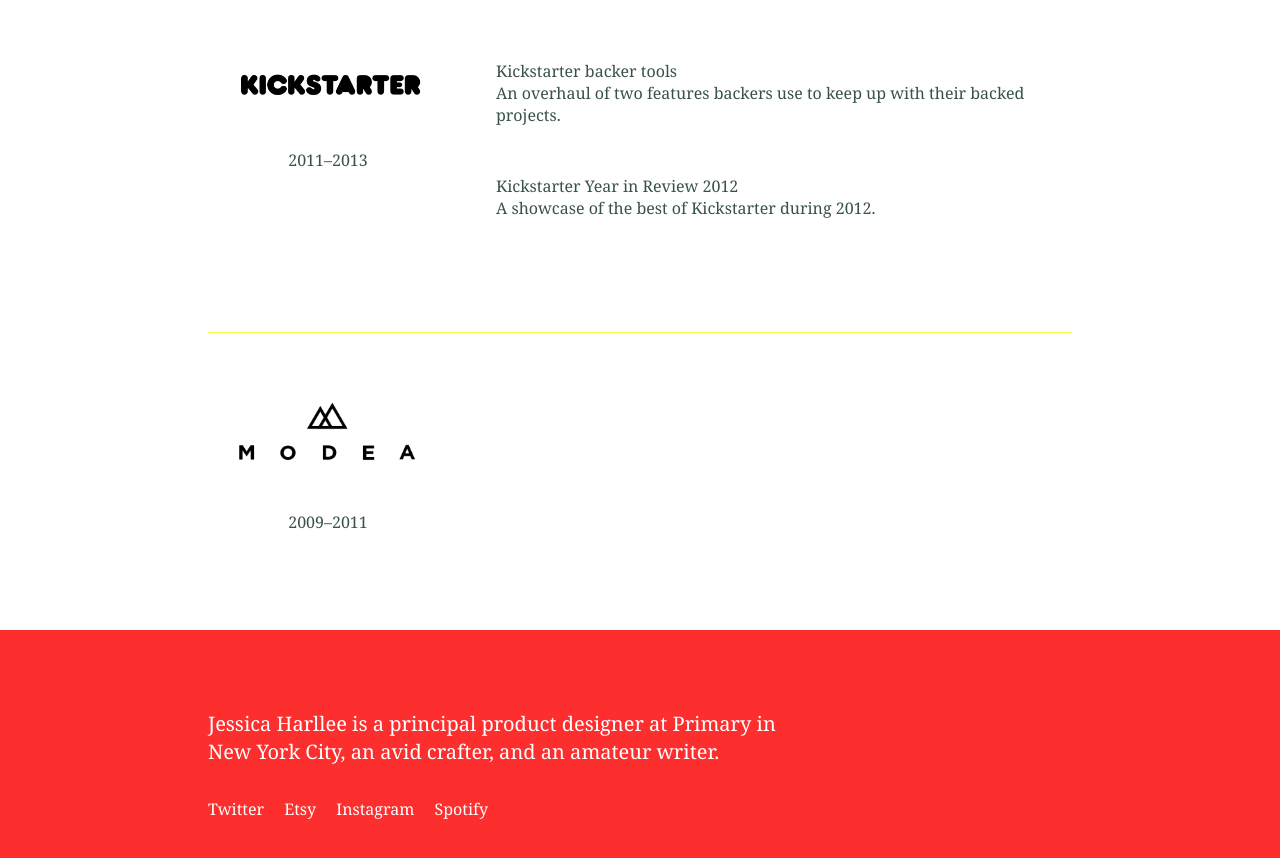
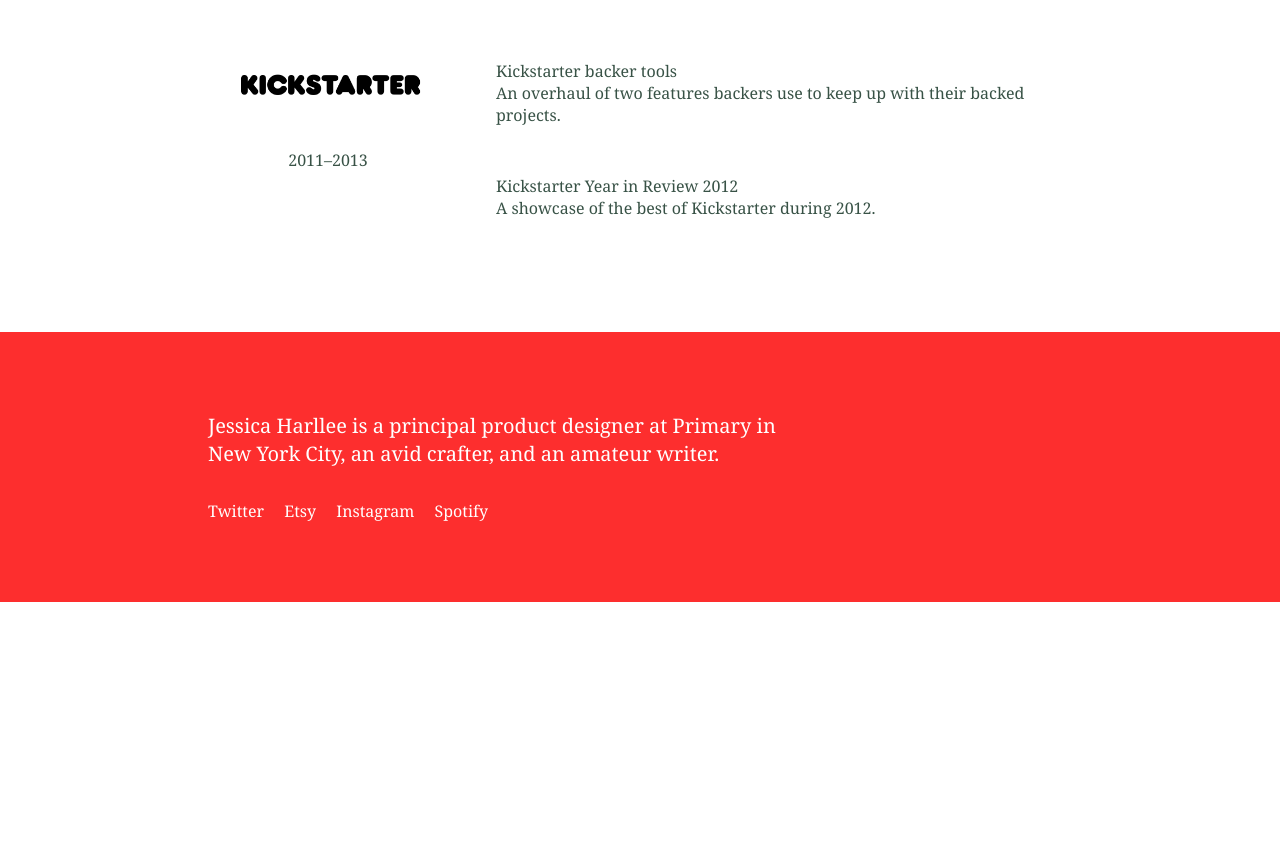
Before and after one commit to harllee/jessicaharllee.com, a Jekyll site: the page built from work.markdown, in a window 1280 px wide and 900 px high, scrolled down 1145 px. Shown: the top 858 px of the window. Built offline with Jekyll 4.4.1, drawn with Linux system fonts in a browser that asks for light colours; after the commit the page ends 1747 px from its top, so only the background shows below that.

```diff
--- a/Gemfile
+++ b/Gemfile
@@ -1,2 +1,4 @@
 source 'http://rubygems.org'
 gem 'jekyll'
+gem 'jekyll-feed'
+gem 'jekyll-sitemap'
--- a/_config.yml
+++ b/_config.yml
@@ -48,4 +48,5 @@ description: Jessica Harllee is a Principal Product Designer at Primary in New Y
 permalink: pretty
 date_format: "%b %d, %Y"
 gems:
-- jekyll-feed, jekyll-sitemap
+- jekyll-feed
+- jekyll-sitemap
--- a/_layouts/work.html
+++ b/_layouts/work.html
@@ -29,7 +29,7 @@ layout: default
 	</div>
 </div>
 
-{% unless company.position == 2 %}
+{% unless company.position == 1 %}
 	<hr>
 {% endunless %}
 
```
Also changed, not shown: _data/companies.yml (+5 -5 lines), Gemfile.lock.
